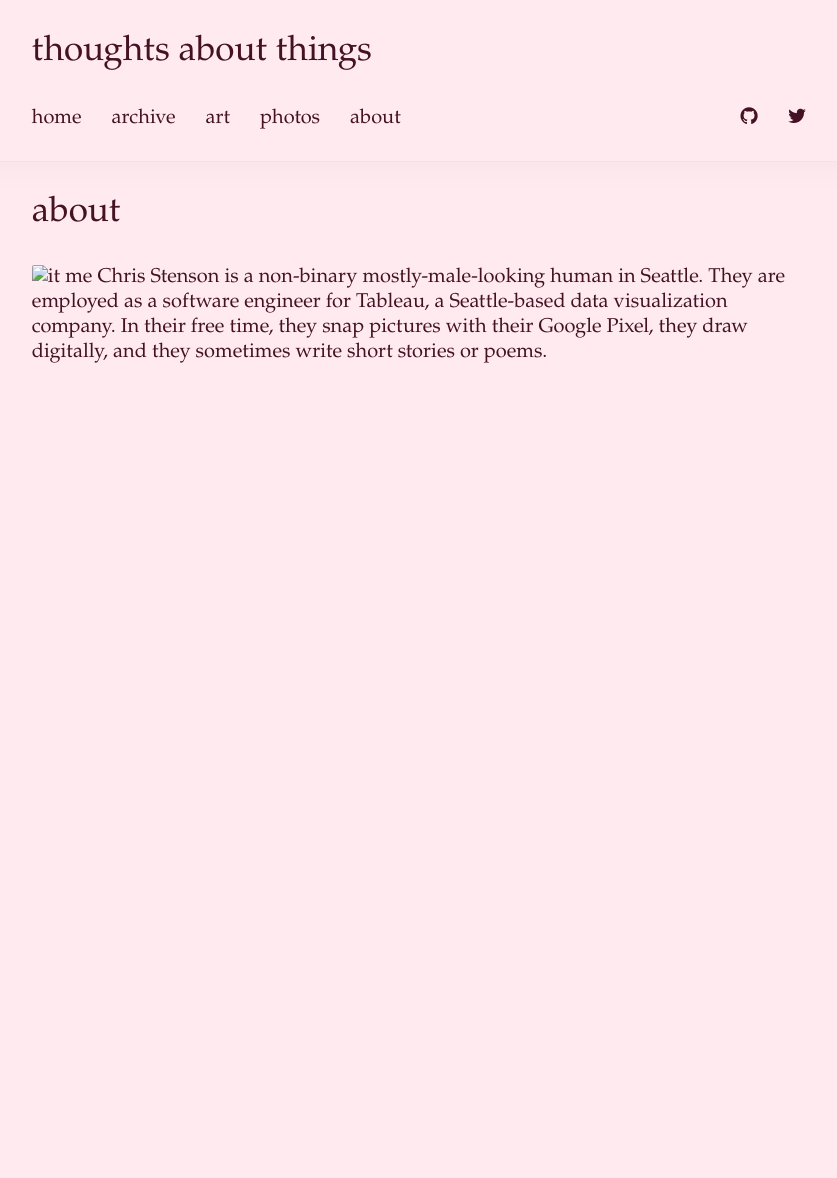
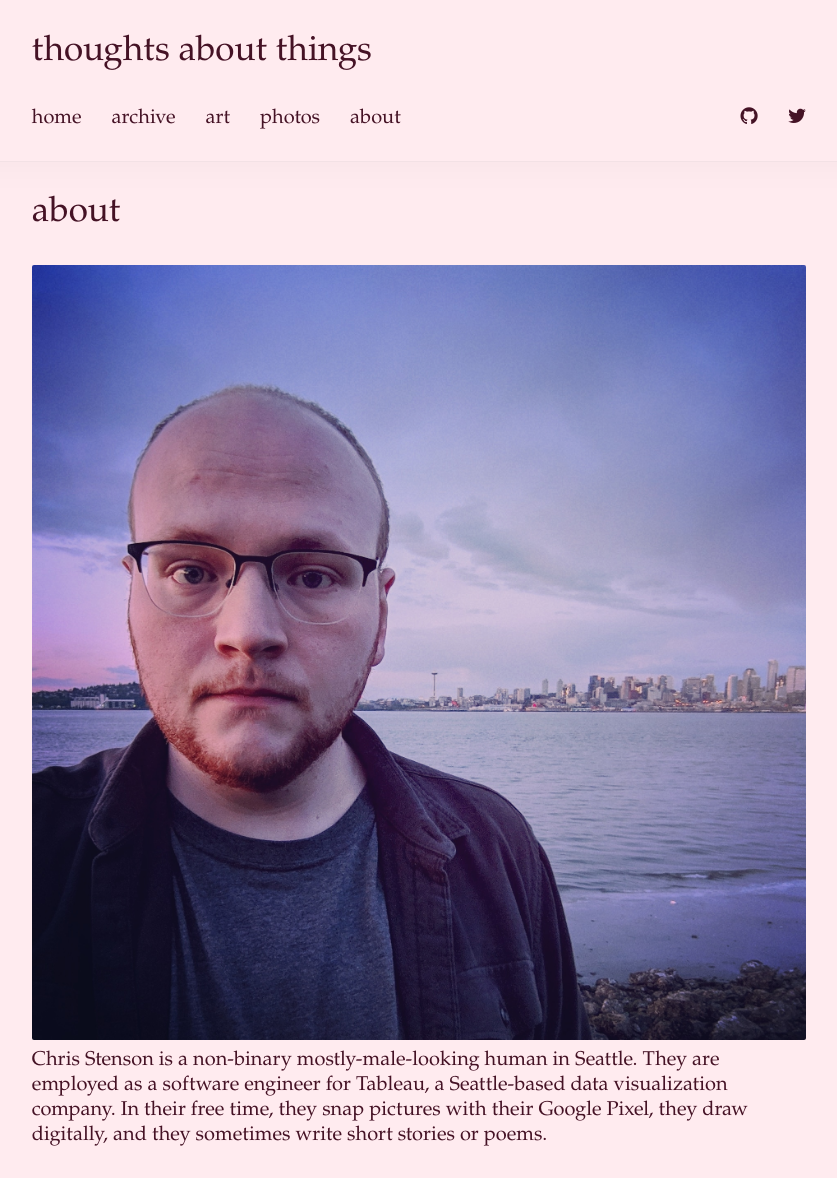
Before and after one commit to christopherstenson/christopherstenson.github.io, a Jekyll site: the page built from about.html, in a window 1280 px wide. Shown: the whole page, without its empty margins (221-1058 px from the left). Built offline with Jekyll 4.4.1, drawn with Linux system fonts in a browser that asks for light colours; before the commit the page ends 900 px from its top, so only the background shows below that.

Commit message:
Fix image path (learn how to use Jekyll statics)

```diff
--- a/about.html
+++ b/about.html
@@ -2,7 +2,7 @@
 layout: page
 title: "about"
 ---
-<img src="img/me.jpg" alt="it me"/>
+<img src="/img/me.jpg" alt="it me"/>
 Chris Stenson is a non-binary mostly-male-looking human in Seattle.
 They are employed as a software engineer for Tableau, a Seattle-based data visualization company.
 In their free time, they snap pictures with their Google Pixel, they draw digitally, and they sometimes write short stories or poems.
```
